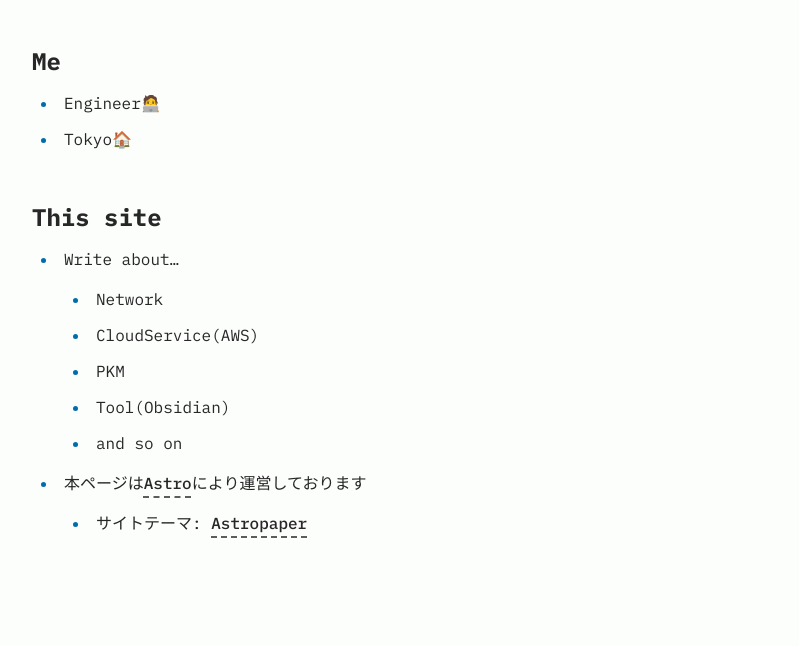
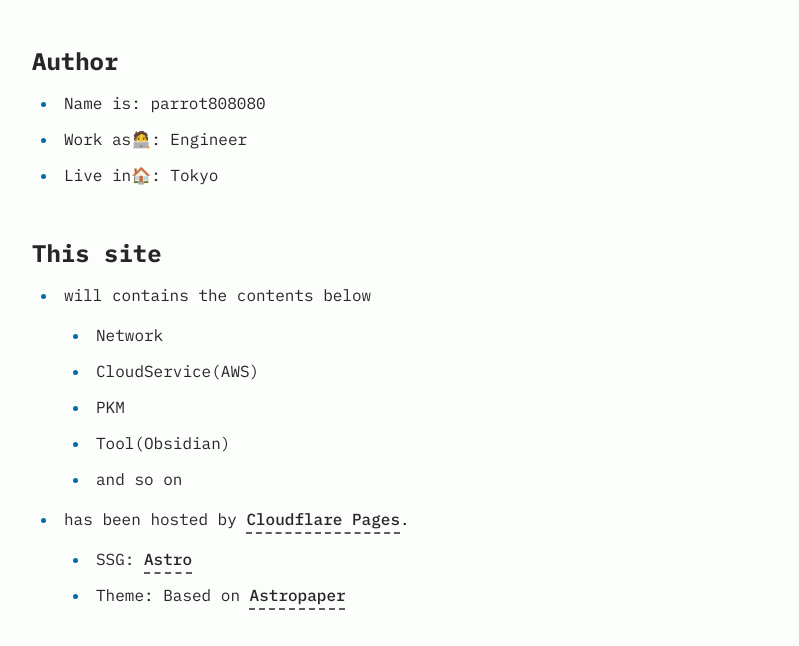
Before and after one commit to parrot808080/paro-space, an Astro site: page /about in a window 1280 px wide. Shown: the part 292-938 px from the top of the page, without its empty margins (240-1039 px from the left). Built offline with nearby package versions, Linux system fonts and the light colour scheme; Astro itself is replaced by a stand-in of ours.

Commit message:
fix about page

```diff
--- a/src/pages/about.md
+++ b/src/pages/about.md
@@ -2,16 +2,21 @@
 layout: ../layouts/AboutLayout.astro
 title: "About"
 ---
-## Me
-- Engineer🧑‍💻
-- Tokyo🏠
+## Author
+- Name is: parrot808080
+- Work as🧑‍💻: Engineer
+- Live in🏠: Tokyo
 
 ## This site
-- Write about...
+- will contains the contents below
   - Network
   - CloudService(AWS)
   - PKM
   - Tool(Obsidian)
   - and so on
-- 本ページは[Astro](https://astro.build/)により運営しております
-  - サイトテーマ: [Astropaper](https://github.com/satnaing/astro-paper)
+- has been hosted by [Cloudflare Pages](https://pages.cloudflare.com/).
+  - SSG: [Astro](https://astro.build/)
+  - Theme: Based on [Astropaper](https://github.com/satnaing/astro-paper)
+
+## Social media
+- [Github](https://github.com/parrot808080)
```
